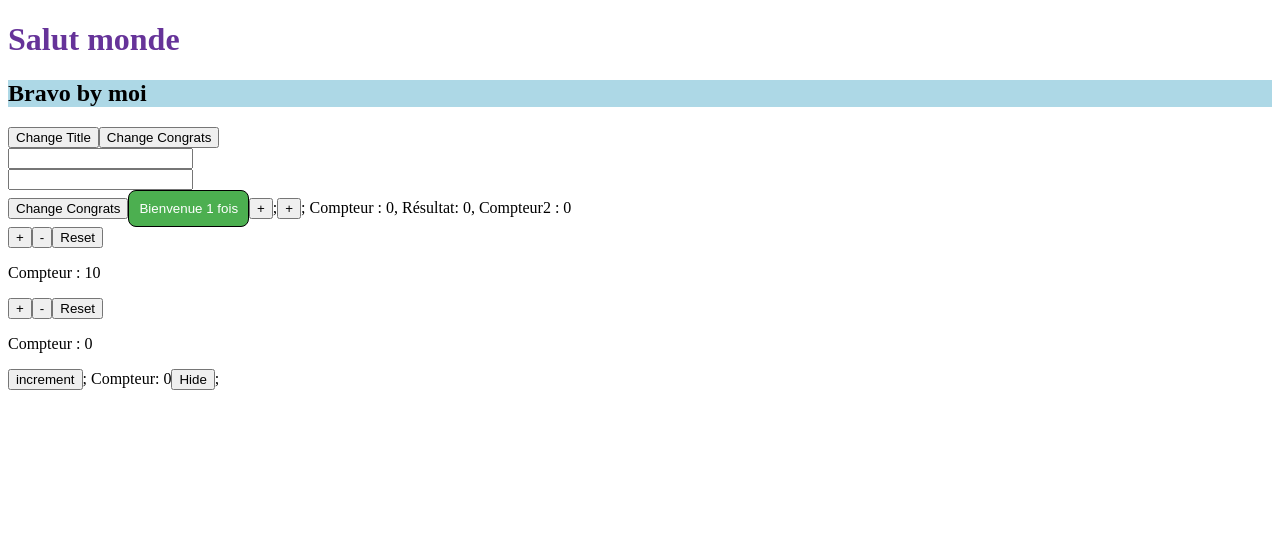
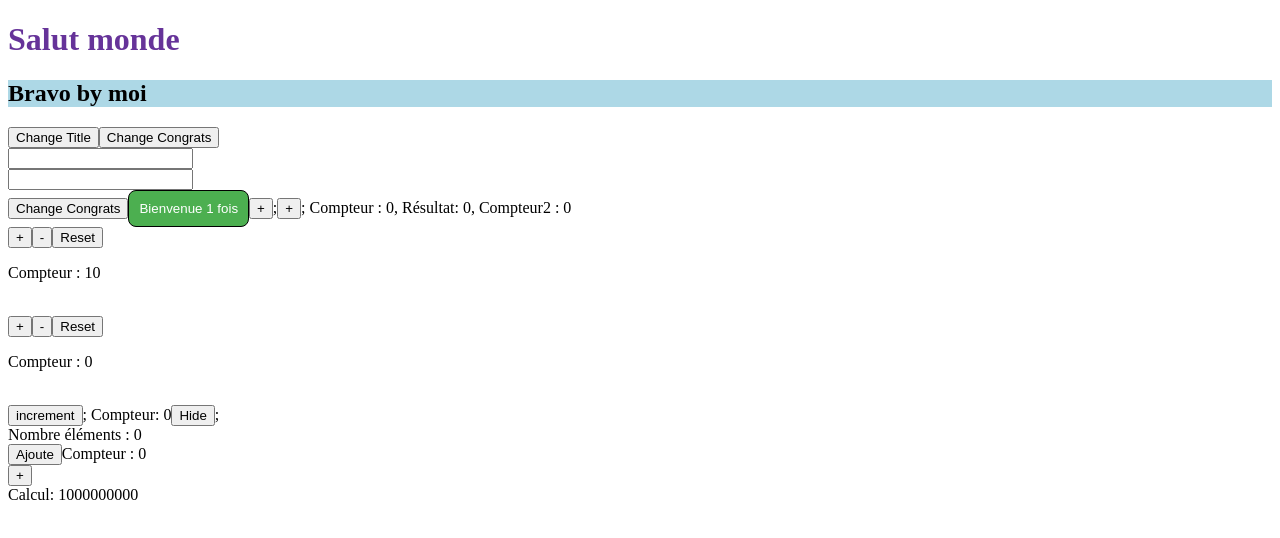
Before and after one commit to Felipebarcon/first-react-training-ex, a React (Create React App) app: page / in a window 1280 px wide. Shown: the top 538 px of the page. Built offline with nearby package versions, Linux system fonts and the light colour scheme.

Commit message:
memoization and use memo

```diff
--- a/src/App/App.tsx
+++ b/src/App/App.tsx
@@ -5,6 +5,7 @@ import ICongrats from '../ICongrats';
 import BoutonEffect from '../BoutonEffect/BoutonEffect';
 import BoutonReducer from '../BoutonReducer/BoutonReducer';
 import BoutonCallback from '../BoutonCallback/BoutonCallbakc';
+import BoutonMemo from '../BoutonMemo/BoutonMemo';
 
 function App() {
   // let text = 'Hello World'; // immuable, c'est une constante bien que let
@@ -72,8 +73,12 @@ function App() {
       <Bouton onClique={() => alert(texte)} texte="Bienvenue" />
       <BoutonEffect /> <br />
       <BoutonReducer initialValue={10} />
+      <br />
       <BoutonReducer />
+      <br />
       <BoutonCallback />
+      <br />
+      <BoutonMemo />
     </>
   );
 }
--- a/src/BoutonMemo/BoutonMemo.tsx
+++ b/src/BoutonMemo/BoutonMemo.tsx
@@ -0,0 +1,33 @@
+import { useMemo, useState } from 'react';
+import Liste from './Liste';
+
+const BoutonMemo = () => {
+  const [compteur, setCompteur] = useState(0);
+  const [listeElements, setListeElements] = useState([] as string[]);
+  const groscalcul = useMemo(() => getGrosCalcul(compteur), [compteur]);
+
+  const addElement = () => {
+    setListeElements([...listeElements, 'nouveau']);
+  };
+
+  return (
+    <>
+      <Liste elements={listeElements} onAdd={addElement}></Liste>
+      Compteur : {compteur}
+      <br />
+      <button onClick={() => setCompteur(compteur + 1)}>+</button>
+      <br />
+      Calcul: {groscalcul}
+      <br />
+    </>
+  );
+};
+
+export default BoutonMemo;
+
+function getGrosCalcul(compteur: number) {
+  for (let index = 0; index < 1000000000; index++) {
+    compteur += 1;
+  }
+  return compteur;
+}
--- a/src/BoutonMemo/Liste.tsx
+++ b/src/BoutonMemo/Liste.tsx
@@ -0,0 +1,20 @@
+import { memo } from 'react';
+
+interface IListeProps {
+  elements: string[];
+  onAdd: () => void;
+}
+
+const Liste = (props: IListeProps) => {
+  return (
+    <>
+      Nombre éléments : {props.elements.length} <br />
+      {props.elements.map((element, index) => (
+        <p key={element + index}>{element}</p>
+      ))}
+      <button onClick={props.onAdd}>Ajoute</button>
+    </>
+  );
+};
+
+export default memo(Liste);
```
